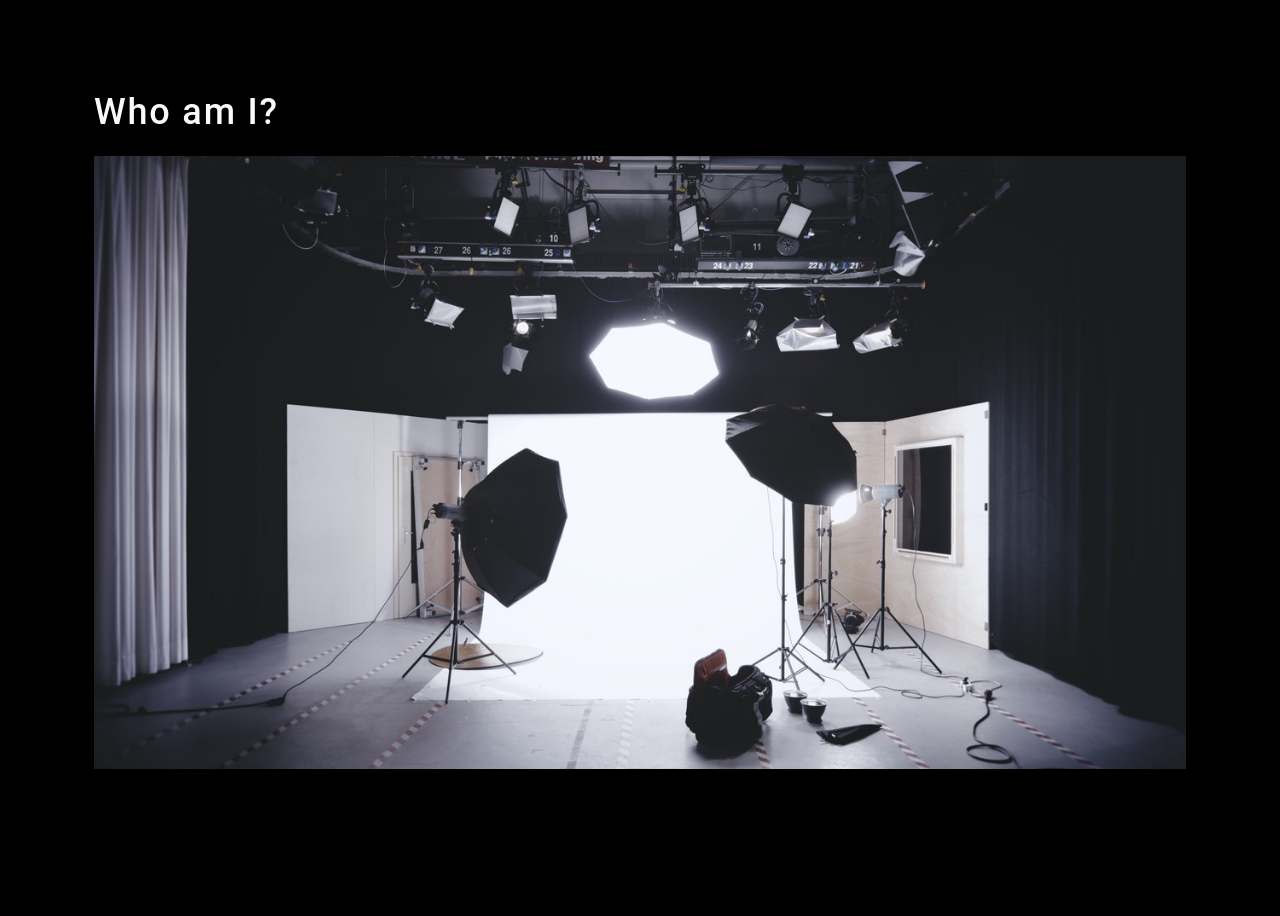
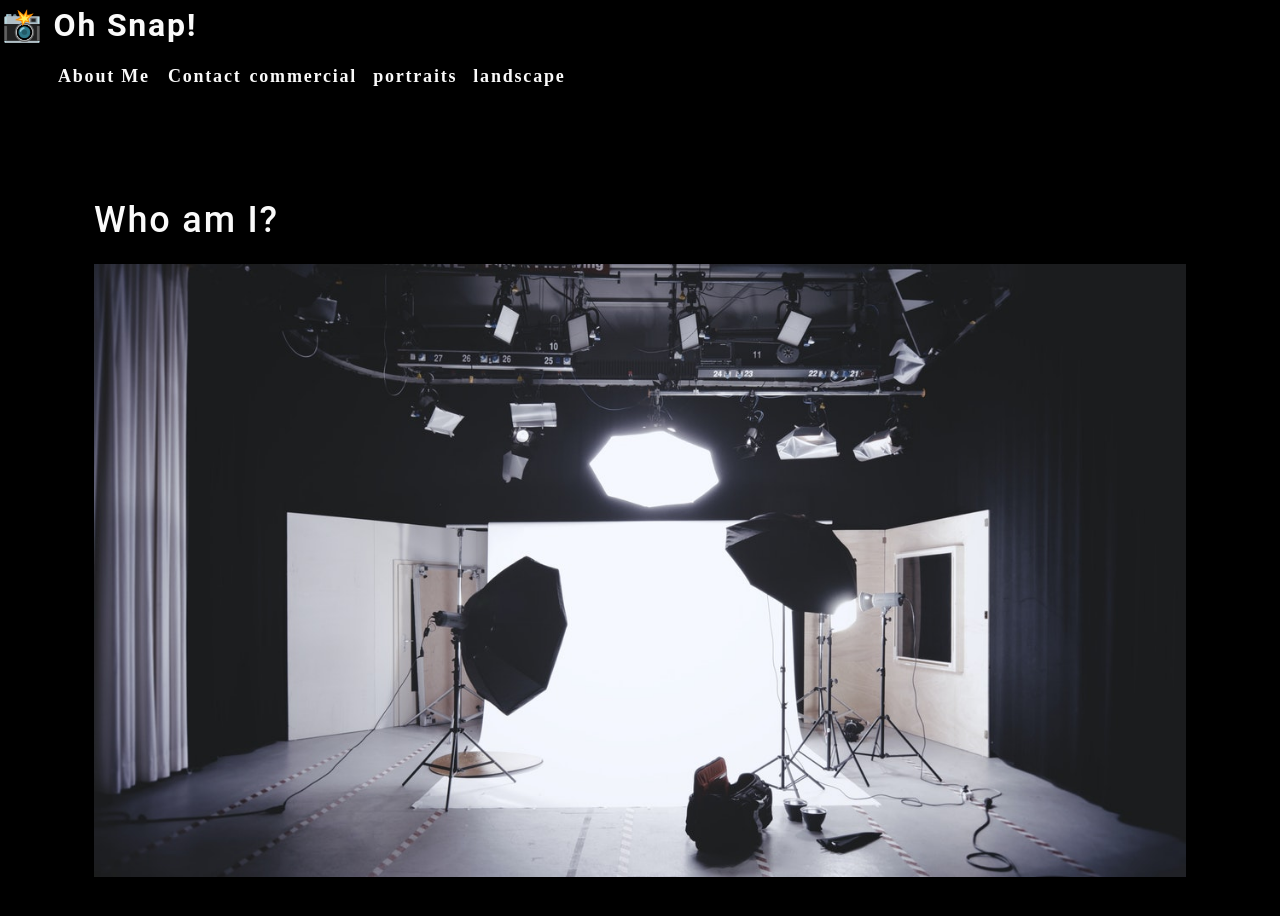
Before and after one commit to itsmarcotime/new-photo-port, a React (Create React App) app: page / in a window 1280 px wide. Shown: the top 916 px of the page. Before the commit the page ends 883 px from the top, so only its background shows below. Built offline with nearby package versions, Linux system fonts and the light colour scheme.

Commit message:
set up nav bar

```diff
--- a/src/App.js
+++ b/src/App.js
@@ -1,10 +1,13 @@
 import React from 'react';
 import './App.css'
 import About from './component/About'
+import Nav from './component/Nav'
 
 function App() {
   return (
     <div>
+      <Nav></Nav>
+
       <main>
         <About></About>
       </main>
--- /dev/null
+++ b/src/component/Nav/index.js
@@ -0,0 +1,56 @@
+import React from 'react';
+
+function Nav() {
+
+    const categories = [
+        {
+            name: "commercial",
+            description:
+                "Photos of grocery stores, food trucks, and other commercial projects",
+        },
+        {
+            name: "portraits", description: "Potraits of people in my life"
+        },
+        {
+            name: "landscape", description: "fields, farmhouses, waterfalls, and the beauty of nature",
+        },
+    ];
+
+    function categorySelected(name) {
+        console.log(`${name} clicked`);
+    }
+
+    return (
+        <header>
+            <h2>
+                <a href="/">
+                    <span role="img" aria-label="camera">📸</span> Oh Snap!
+                </a>
+            </h2>
+            <nav>
+                <ul className="flex-row">
+                    <li className="mx-2">
+                        <a href="#about">
+                            About Me
+                        </a>
+                    </li>
+                    <li>
+                        <span>Contact</span>
+                    </li>
+                    {categories.map((category) => (
+                        <li
+                            className="mx-1"
+                            key={category.name}
+                        >
+                            <span onClick={() => categorySelected(category.name)} >
+                                {category.name}
+                            </span>
+                        </li>
+                    ))}
+                </ul>
+            </nav>
+        </header>
+    );
+}
+
+export default Nav;
```
